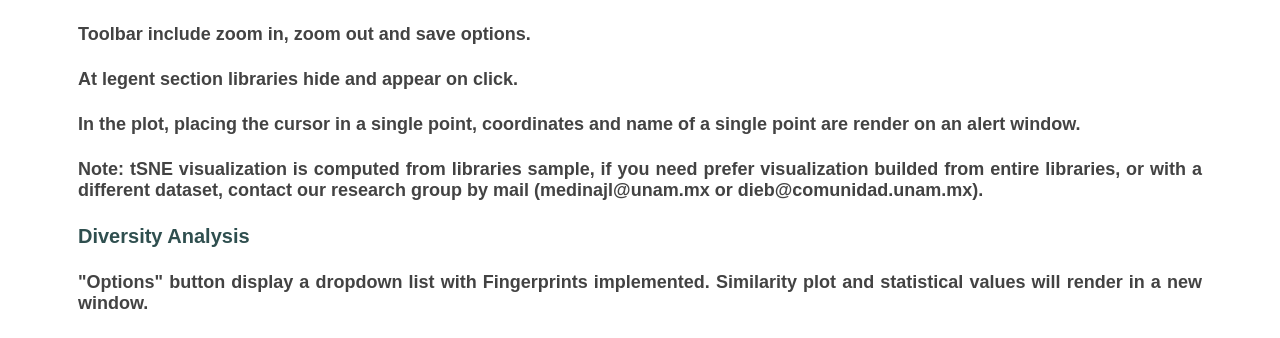
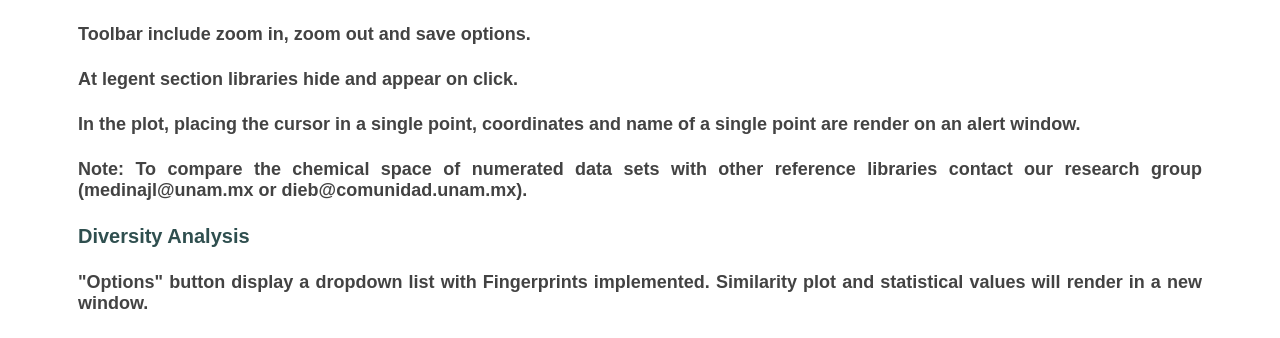
Before and after one commit to BarbaraDiazE/DPeptideBuider, a Django app: page /userguide/ in a window 1280 px wide. Shown: the part 2738-3076 px from the top of the page. Run offline with Django 3.2, Linux system fonts and the light colour scheme; parts of the project's set-up code (start-up, migrations or seed data) failed here and were passed over.

Commit message:
update user guide

```diff
--- a/web/src/templates/userguide.html
+++ b/web/src/templates/userguide.html
@@ -60,9 +60,9 @@
         <h4>At legent section libraries hide and appear on click.</h4>
         <h4>In the plot, placing the cursor in a single point, coordinates and name of a single
             point are render on an alert window.</h4>
-        <h4>Note: tSNE visualization is computed from libraries sample, if you need prefer
-            visualization builded from entire libraries, or with a different dataset, contact our
-            research group by mail (medinajl@unam.mx or dieb@comunidad.unam.mx).</h4>
+        <h4>Note: To compare the chemical space of numerated data sets with other reference libraries contact our
+            research group (medinajl@unam.mx or dieb@comunidad.unam.mx).
+        </h4>
         <h3>Diversity Analysis</h3>
         <h4>"Options" button display a dropdown list with Fingerprints implemented. Similarity
             plot and statistical values will render in a new window.</h4>
```
Also changed, not shown: web/src/static/homepage.png.
